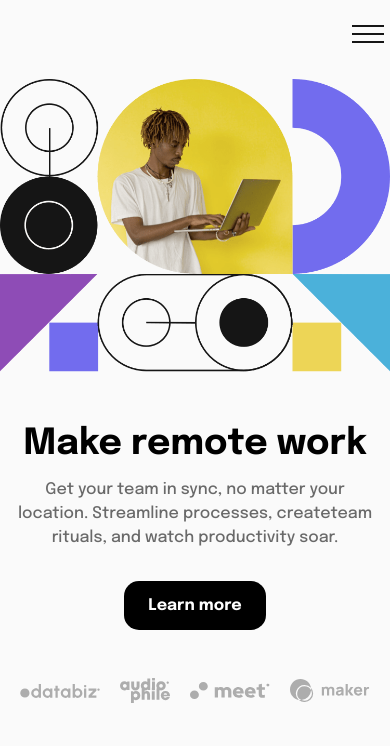
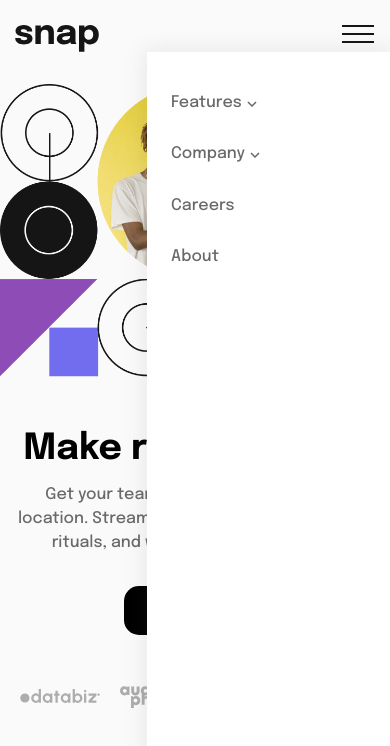
Before and after one commit to franciscomunoz22/secao-de-introducao-com-navegacao-suspensa, a plain HTML site: page index.html in a window 390 px wide. Both pictures are taken after a click on the button 368 px from the left and 35 px from the top of the page. Drawn offline with nearby package versions, Linux system fonts and the light colour scheme.

Commit message:
Criação do menu hamburguer.

```diff
--- a/assets/css/navegacao.css
+++ b/assets/css/navegacao.css
@@ -133,18 +133,19 @@
     display: none;
 }
 
+.nav-logo-mobile {
+    display: none;
+}
+
+.nav-button-mobile {
+    display: none;
+}
+
 @media screen and (max-width: 850px) {
-    .nav-item {
-        display: none;
-    }
-
-    .nav-button {
-        display: none;
-    }
-
     .mobile-menu-icon {
         display: flex;
         justify-content: flex-end;
+        margin-right: 10px;
     }
 
     .mobile-menu-icon button {
@@ -153,4 +154,60 @@
         cursor: pointer;
     }
 
+    .nav-logo-mobile {
+        display: block;
+        margin-left: 15px;
+        margin-top: -22px;
+    }
+
+    .mobile-menu .nav-item {
+        display: block;
+        padding-top: 1.2rem;
+    }
+
+    .mobile-menu ul {
+        align-items: flex-start;
+        background-color: var(--branco);
+        box-shadow: 0px 0px 20px 2px rgba(94, 92, 92, 0.116);
+        display: flex;
+        flex-direction: column;
+        height: 100%;
+        padding: 1.5em;
+        position: absolute;
+        right: 0;
+        text-align: center;
+        width: 50%;
+    }
+
+    .nav-item {
+        display: none;
+    }
+
+    .mobile-menu ul a {
+        color: var(--cinza-medio);
+        text-decoration: none;
+    }
+
+    .nav-button {
+        display: none;
+    }
+
+    .mobile-menu-icon button {
+        background-color: transparent;
+        border: none;
+        cursor: pointer;
+    }
+
+
+
+
+
+    .mobile-menu .login-button .register-button {
+        display: block;
+        padding: 1rem 2rem;
+    }
+
+    .open {
+        display: block;
+    }
 }
--- a/index.html
+++ b/index.html
@@ -43,39 +43,23 @@
                 <button class="login-button"><a href="#">Login</a></button>
                 <a class="register-button" href="#">Register</a>
             </div>
-
             <div class="mobile-menu-icon">
-                <button><img class="menu-icon" src="assets/img/icon-menu.svg"></button>
+                <button onclick="menuShow()"><img src="assets/img/icon-menu.svg"></button>
             </div>
-            <div class="mobile-menu">
-                <ul class="nav-lista">
-                    <li class="nav-item"><img class="nav-logo" src="assets/img/logo.svg" alt="Logo escrito snap em cor preta"></li>
-                    <li class="nav-item">
-                        <a href="javascript://" class="nav-features">Features</a>
-                        <ul class="features-list">
-                            <li><a class="list-icon" href="#">Todo List</a></li>
-                            <li><a class="calendar-icon" href="#">Calendar</a></li>
-                            <li><a class="reminders-icon" href="#">Reminders</a></li>
-                            <li><a class="planning-icon" href="#">Planning</a></li>
-                        </ul>
-                    </li>
-                    <li class="nav-item">
-                        <a href="javascript://" class="nav-company">Company</a>
-                        <ul class="company-list">
-                            <li><a href="#">History</a></li>
-                            <li><a href="#">Our team</a></li>
-                            <li><a href="#">Blog</a></li>
-                        </ul>
-                    </li>
-                    <li class="nav-item nav-careers"><a href="#">Careers</a></li>
-                    <li class="nav-item"><a href="#">About</a></li>
-                </ul>
-                <div class="nav-button">
+        </nav>
+        <img class="nav-logo-mobile" src="assets/img/logo.svg" alt="Logo escrito snap em cor preta">
+        <div class="mobile-menu">
+            <ul class="nav-lista-mobile">
+                <li class="nav-item"><a href="javascript://" class="nav-features">Features</a></li>
+                <li class="nav-item"><a href="javascript://" class="nav-company">Company</a></li>
+                <li class="nav-item nav-careers"><a href="#">Careers</a></li>
+                <li class="nav-item"><a href="#">About</a></li>
+                <div class="nav-button-mobile">
                     <button class="login-button"><a href="#">Login</a></button>
                     <a class="register-button" href="#">Register</a>
                 </div>
-            </div>
-        </nav>
+            </ul>
+        </div>
     </header>
     <main class="conteudo">
         <div class="conteudo-container">
@@ -99,5 +83,6 @@
             <img class="conteudo-imagem-mobile" src="assets/img/image-hero-mobile.png" alt="Um homem com um notebook aberto">
         </div>
     </main>
+    <script src="assets/js/script.js"></script>
 </body>
 </html>
```
